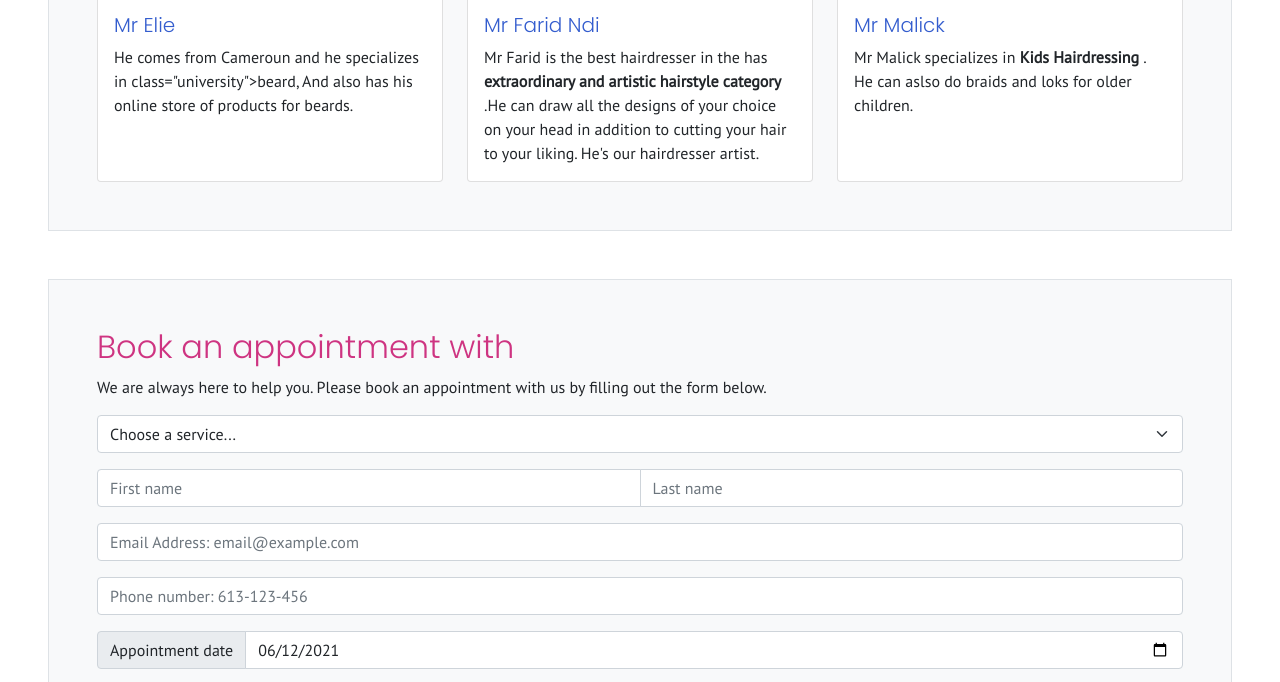
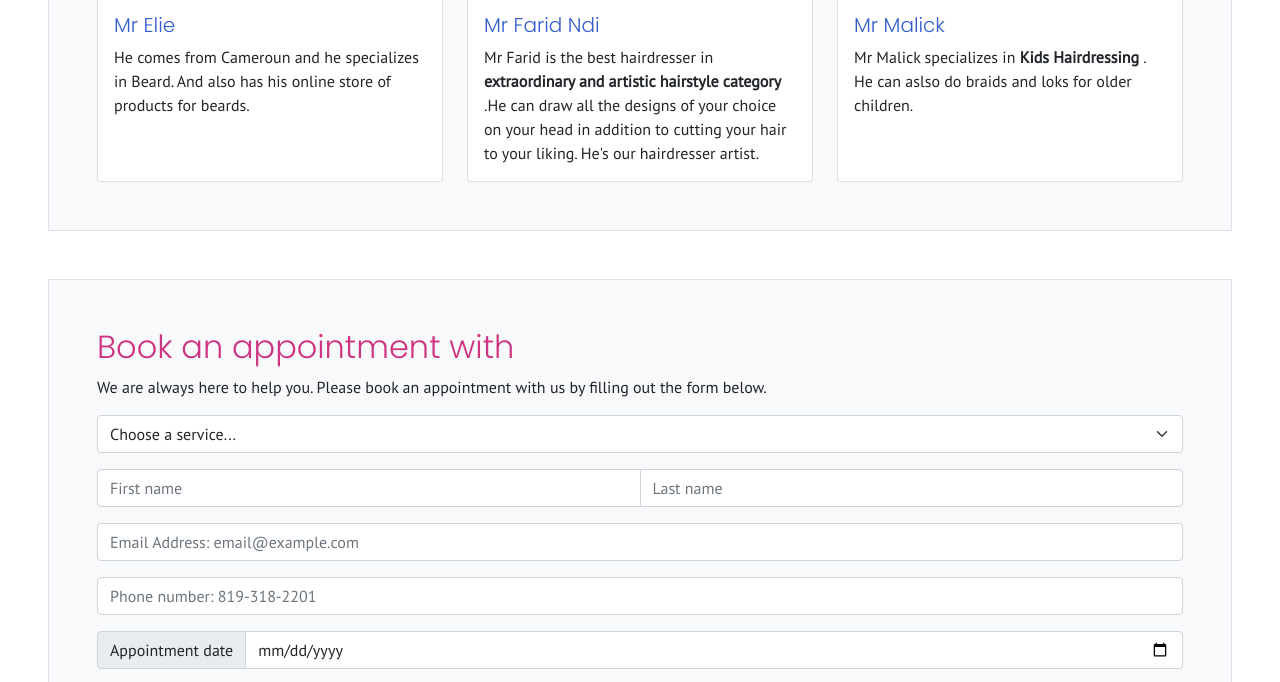
Before and after one commit to Faridiss/Lab4, a plain HTML site: page index.html in a window 1280 px wide. Shown: the part 1126-1808 px from the top of the page. Drawn offline with nearby package versions, Linux system fonts and the light colour scheme; files that its build step writes are made by us from their sources.

Commit message:
Update index.html

```diff
--- a/index.html
+++ b/index.html
@@ -141,7 +141,7 @@
                                 <div class="card-body">
                                     <h5 class="card-title">Mr Elie</h5>
                                     <p class="card-text">
-                                       He comes from Cameroun and he specializes in  class="university">beard</span>,
+                                       He comes from Cameroun and he specializes in Beard.
                                         And also has his online store of products for beards.
 
                                     </p>
@@ -154,7 +154,7 @@
                                 <div class="card-body">
                                     <h5 class="card-title">Mr Farid Ndi</h5>
                                     <p class="card-text">
-                                        Mr Farid is the best hairdresser in the has  <span
+                                        Mr Farid is the best hairdresser in   <span
                                             class="university">extraordinary and artistic hairstyle category
                                             </span>.He can draw all the designs of your choice on your head
                                         in addition to cutting your hair to your liking. He's our hairdresser artist.
@@ -211,13 +211,13 @@
                         </div>
 
                         <div class="input-group mb-3">
-                            <input type="text" class="form-control" placeholder="Phone number: 613-123-456"
+                            <input type="text" class="form-control" placeholder="Phone number: 819-318-2201"
                                 aria-label="Phone" aria-describedby="basic-addon2">
                         </div>
 
                         <div class="input-group mb-3">
                             <span class="input-group-text">Appointment date</span>
-                            <input type="date" value="2021-06-12" id="example-date-input" class="form-control">
+                            <input type="date" value="2024-02-9" id="example-date-input" class="form-control">
                         </div>
 
                         <div class="input-group mb-3">
```
